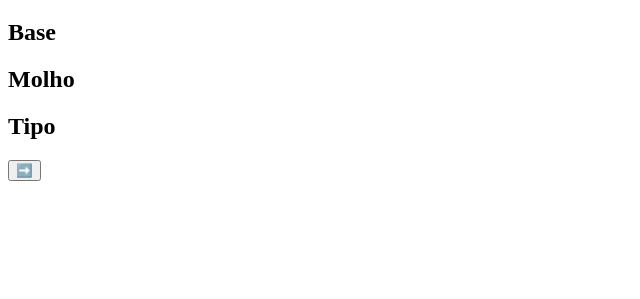
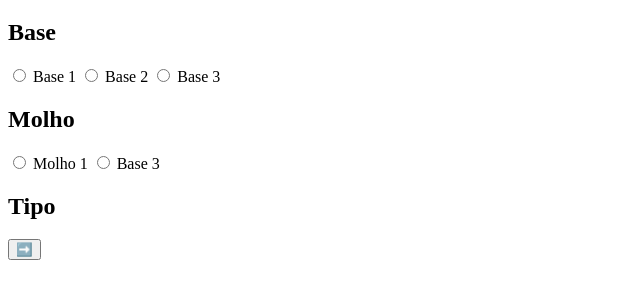
Before and after one commit to dcTeam7/Projetos, a plain HTML site: page PizzaMaker/index.html in a window 1280 px wide. Shown: the part 61-360 px from the top of the page, without its empty margins (0-640 px from the left). Drawn offline with Linux system fonts and the light colour scheme.

Commit message:
[feat]: criar botoes de massa e molho

```diff
--- a/PizzaMaker/index.html
+++ b/PizzaMaker/index.html
@@ -11,9 +11,19 @@
         <h1>Montador de Pizza</h1>
             <section>
                 <h2>Base</h2>
+                <input type="radio" name="base" id="base1">
+                <label for="base1">Base 1</label>
+                <input type="radio" name="base" id="base2">
+                <label for="base2">Base 2</label>
+                <input type="radio" name="base" id="base3">
+                <label for="base3">Base 3</label>
             </section>
             <section>
                 <h2>Molho</h2>
+                <input type="radio" name="molho" id="molho1">
+                <label for="molho1">Molho 1</label>
+                <input type="radio" name="molho" id="molho2">
+                <label for="molho2">Base 3</label>
             </section>
             <section>
                 <h2>Tipo</h2>
```
